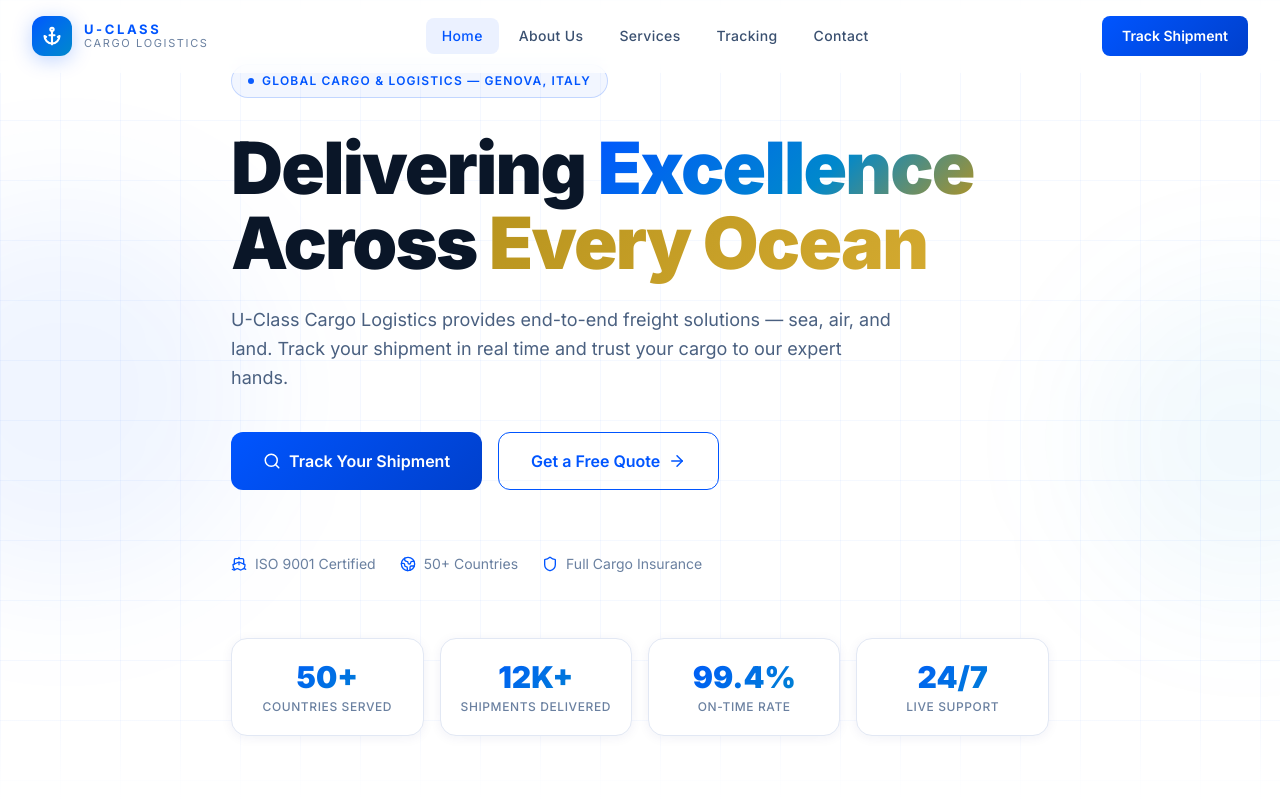
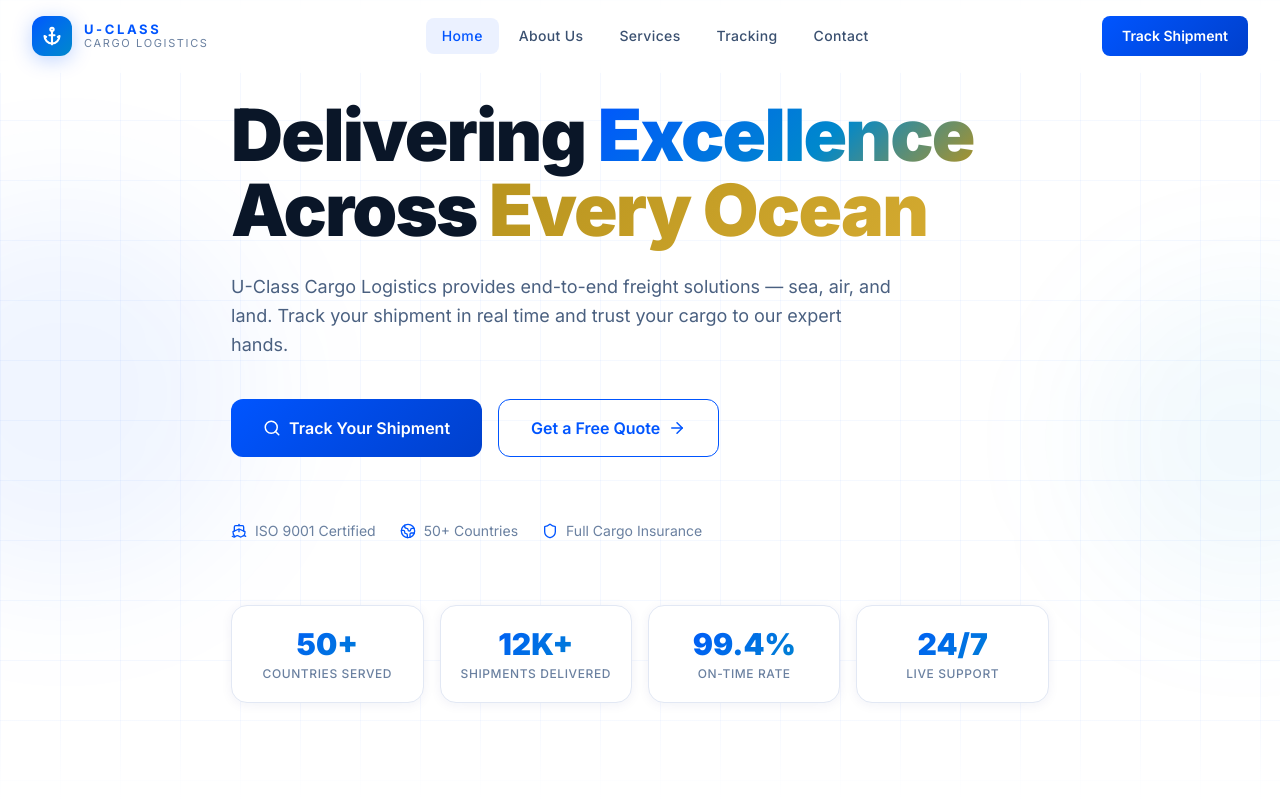
Before and after one commit to domingosstephen/uclass-cargo, a Next.js app: page / in a window 1280 px wide. Shown: the top 800 px of the page. Built offline with nearby package versions, Linux system fonts and the light colour scheme; a web font is replaced by a local one.

Commit message:
Remove badge text above heading, increase hero top padding to pt-52

```diff
--- a/src/components/home/Hero.tsx
+++ b/src/components/home/Hero.tsx
@@ -28,21 +28,13 @@ export default function Hero() {
       <div className="absolute top-1/4 -left-32 w-96 h-96 bg-[#0055ff]/6 rounded-full blur-3xl pointer-events-none" />
       <div className="absolute bottom-1/4 -right-32 w-80 h-80 bg-[#0088cc]/5 rounded-full blur-3xl pointer-events-none" />
 
-      <div className="container-custom relative z-10 pt-44 pb-16">
+      <div className="container-custom relative z-10 pt-52 pb-16">
         <motion.div
           variants={container}
           initial="hidden"
           animate="show"
           className="max-w-4xl"
         >
-          {/* Badge */}
-          <motion.div variants={item} className="flex mb-8">
-            <span className="inline-flex items-center gap-2 px-4 py-2 rounded-full border border-[#0055ff]/20 bg-[#0055ff]/5 text-xs font-semibold tracking-widest text-[#0055ff] uppercase">
-              <span className="w-1.5 h-1.5 rounded-full bg-[#0055ff] animate-pulse" />
-              Global Cargo &amp; Logistics — Genova, Italy
-            </span>
-          </motion.div>
-
           {/* Heading */}
           <motion.h1
             variants={item}
```
